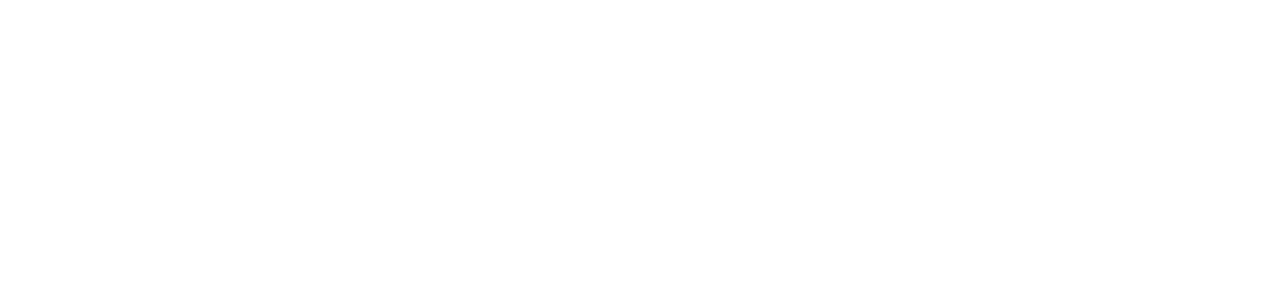
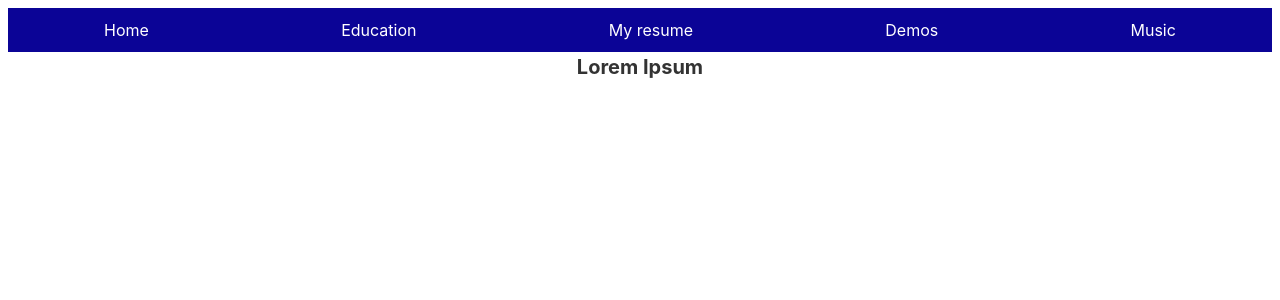
Before and after one commit to kjagannath3/personal_website, a Svelte app in the folder svelte-app/: page /resume in a window 1280 px wide. Shown: the top 300 px of the page. Built offline with nearby package versions, Linux system fonts and the light colour scheme.

Commit message:
Added resume page

```diff
--- a/svelte-app/src/App.svelte
+++ b/svelte-app/src/App.svelte
@@ -5,12 +5,14 @@
 	import {Router, Route} from "svelte-routing";
 	import Home from "./Home.svelte";
 	import Education from "./Education.svelte";
+	import Resume from "./Resume.svelte";
 </script>
 
 <Router>
     <Route path="/" component={Home} />
     <Route path="/music" component={Music} />
 	<Route path="/education" component={Education}/>
+	<Route path="/resume" component={Resume}/>
 </Router>
 
 
--- a/svelte-app/src/Navbar.svelte
+++ b/svelte-app/src/Navbar.svelte
@@ -5,7 +5,7 @@
 
 		{id: 2, label: 'Education', link: '/education'},
 
-		{id: 3, label: 'My resume', link: '/'},
+		{id: 3, label: 'My resume', link: '/resume'},
 
 		{id: 4, label: 'Demos', link: '/'},
 
--- /dev/null
+++ b/svelte-app/src/Resume.svelte
@@ -0,0 +1,17 @@
+<script>
+    import Navbar from "./Navbar.svelte";
+</script>
+
+
+<Navbar />
+<p class="resume-title">Lorem Ipsum</p>
+
+
+
+<style>
+    .resume-title {
+        font-size: 20px;
+        font-weight: bold;
+        text-align: center;
+    }
+</style>
```
